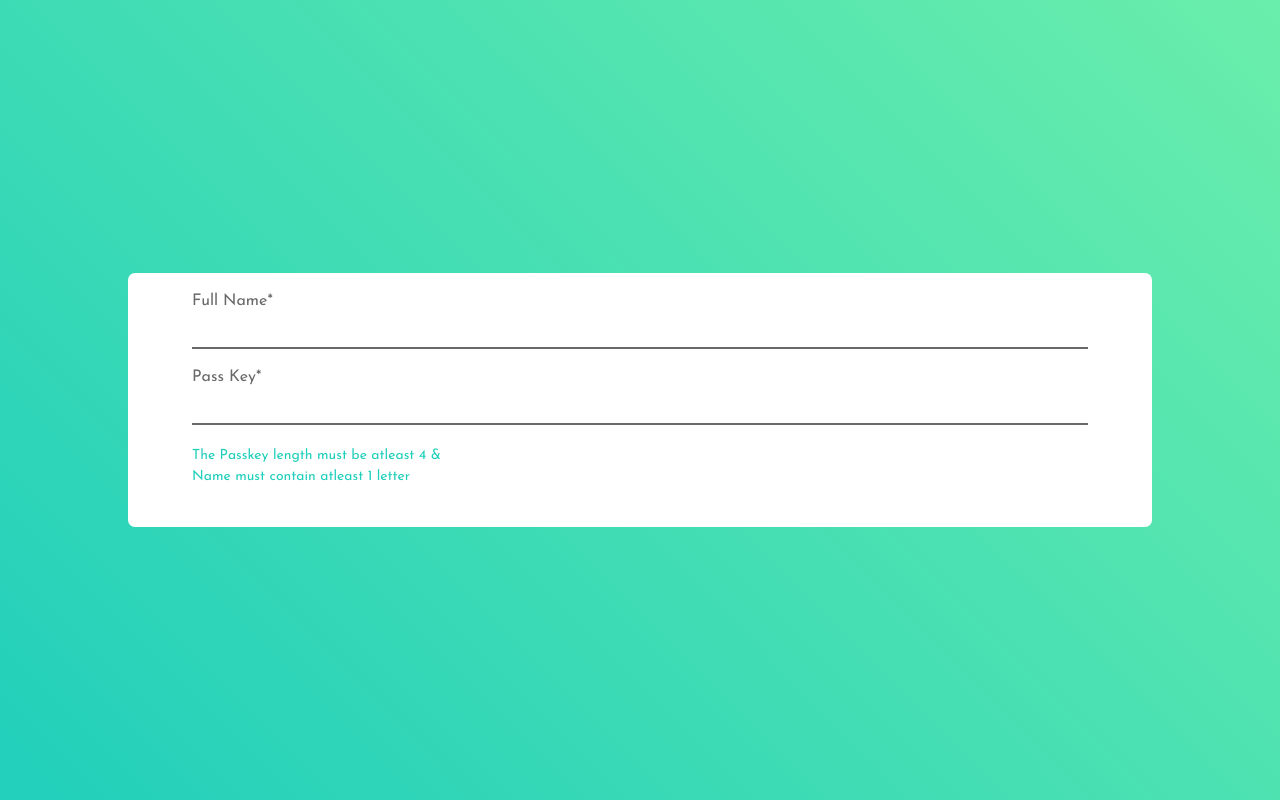
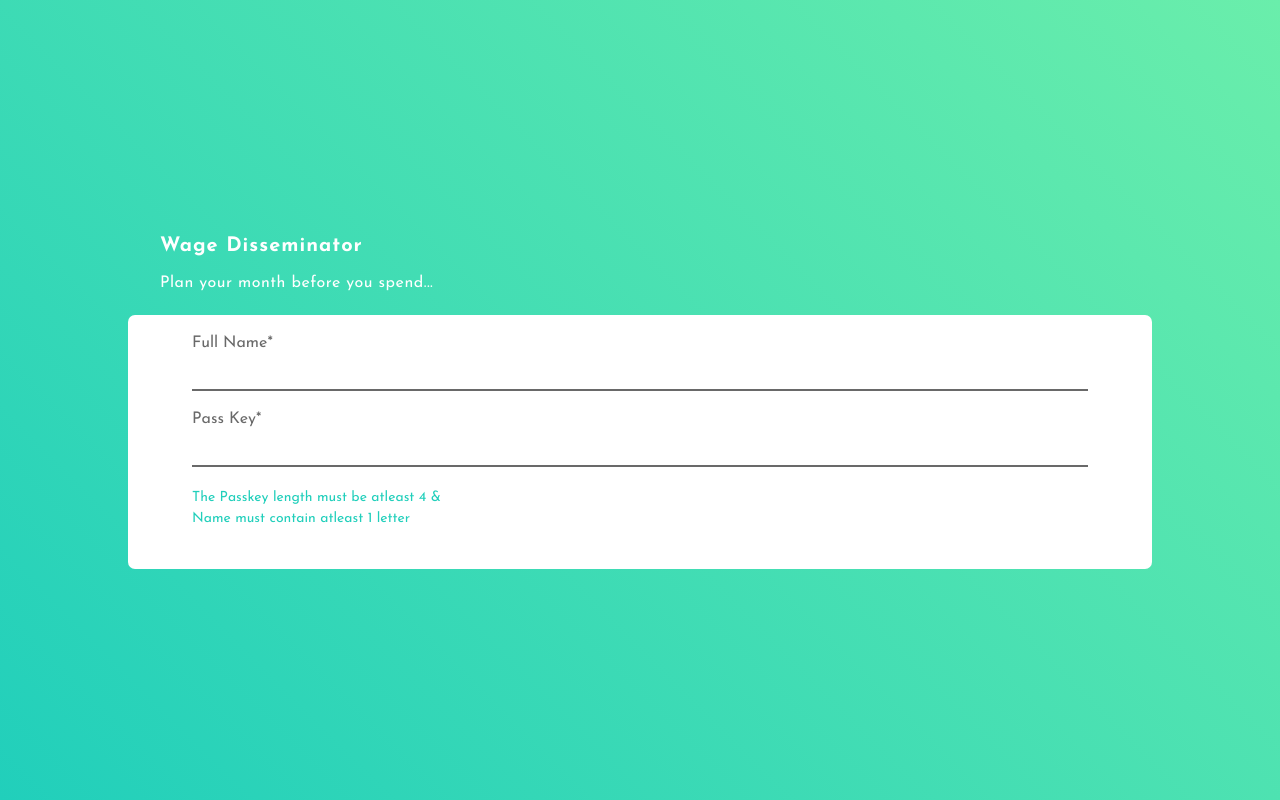
Before and after one commit to kj1352/wage-disseminator, an Angular app: page /signup in a window 1280 px wide. Built offline with nearby package versions, Linux system fonts and the light colour scheme.

Commit message:
UI/UX imporvisation

```diff
--- a/src/app/login/login.component.html
+++ b/src/app/login/login.component.html
@@ -1,4 +1,7 @@
 <section class="container">
+    <div class="form-holder">
+        <header> Wage Disseminator </header>
+        <p class="description"> Plan your month before you spend... </p>
         <section class="form">
             <div class="input-holder">
                 <label> Pass Key* </label>
@@ -7,6 +10,9 @@
 
             <p *ngIf="errMessage"> {{ errMessage }} </p>
 
-        <button (click)="authenticateUser()"> Login </button>
+            <button (click)="authenticateUser()"> LOGIN </button>
+
+            <button class="reset" (click)="deRegister()"> RESET DATA </button>
         </section>
+    </div>
 </section>
--- a/src/app/login/login.component.scss
+++ b/src/app/login/login.component.scss
@@ -1 +1,10 @@
 @import '../signup/signup.component.scss';
+
+.form {
+    button {
+        &.reset {
+            margin-top: 20px;
+            background: rgba(red, 0.5);
+        }
+    }
+}
--- a/src/app/login/login.component.ts
+++ b/src/app/login/login.component.ts
@@ -32,4 +32,9 @@ export class LoginComponent implements OnInit {
             this.showError("Please check your passkey")
         }
     }
+
+    deRegister() {
+        localStorage.clear();
+        location.reload();
+    }
 }
--- a/src/app/settings/settings.component.ts
+++ b/src/app/settings/settings.component.ts
@@ -1,6 +1,6 @@
 import { Component, OnInit } from '@angular/core';
 import { ICurrency, IMoneyTree } from '../dashboard/dashboard.component';
-import { Location } from '@angular/common';
+import { Router } from '@angular/router';
 
 @Component({
     selector: 'app-settings',
@@ -12,7 +12,7 @@ export class SettingsComponent implements OnInit {
     userCurrency: ICurrency;
 
     constructor(
-        private location: Location
+        private router: Router
     ) { }
 
     ngOnInit() {
@@ -35,7 +35,7 @@ export class SettingsComponent implements OnInit {
         if (this.areValidInputs()) {
             localStorage.userMoneyTree = JSON.stringify(this.userMoneyTree);
             localStorage.userCurrency = JSON.stringify(this.userCurrency);
-            this.location.back();
+            this.router.navigate(['dashboard']);
         }
     }
 
--- a/src/app/signup/signup.component.html
+++ b/src/app/signup/signup.component.html
@@ -1,4 +1,7 @@
 <section class="container">
+    <div class="form-holder">
+        <header> Wage Disseminator </header>
+        <p class="description"> Plan your month before you spend... </p>
         <section class="form">
             <div class="input-holder">
                 <label> Full Name* </label>
@@ -16,6 +19,7 @@
                 Name must contain atleast 1 letter
             </p>
 
-        <button *ngIf="areInputsValid()" (click)="registerUser()"> Signup </button>
+            <button *ngIf="areInputsValid()" (click)="registerUser()"> SIGNUP </button>
         </section>
+    </div>
 </section>
--- a/src/app/signup/signup.component.scss
+++ b/src/app/signup/signup.component.scss
@@ -10,11 +10,48 @@ $teal: #6aeeab;
     align-items: center;
     justify-content: center;
 
+    .form-holder {
+        width: 100%;
+
+        header {
+            width: 75%;
+            font-size: 20px;
+            margin: 0 auto 10px;
+            letter-spacing: 1px;
+            font-weight: bold;
+            line-height: 1.5;
+            color: white;
+        }
+
+        .description {
+            width: 75%;
+            font-size: 16px;
+            margin: 0 auto 20px;
+            letter-spacing: 0.5px;
+            line-height: 1.5;
+            color: white;
+        }
+    }
+
     .form {
         background-color: white;
         border-radius: 7px;
         width: 80%;
         padding: 20px 5%;
+        margin: 0 auto;
+
+        .logo {
+            display: block;
+            width: 40px;
+            height: 40px;
+            margin: 0 auto;
+
+            img {
+                width: 100%;
+                height: 100%;
+                display: block;
+            }
+        }
     }
 
     .input-holder {
--- a/src/app/signup/signup.component.ts
+++ b/src/app/signup/signup.component.ts
@@ -31,7 +31,7 @@ export class SignupComponent implements OnInit {
     registerUser() {
         if (this.areInputsValid()) {
             localStorage.userProfile = JSON.stringify(this.userProfile);
-            this.router.navigate(['dashboard']);
+            this.router.navigate(['settings']);
         }
     }
 
```
Also changed, not shown: src/assets/pie-chart.png (added). Lines whose indentation alone changed are shown as unchanged.
